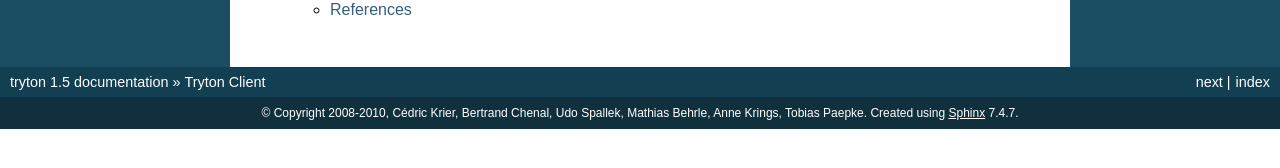
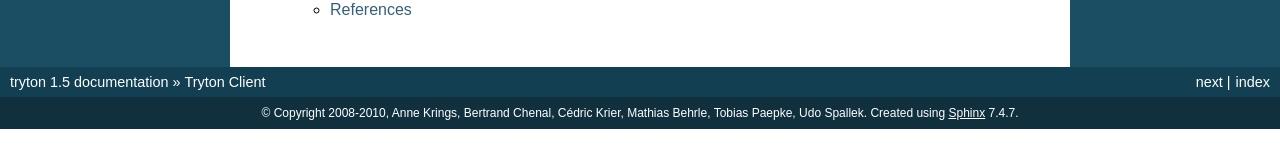
Before and after one commit to tryton/tryton-client, a Sphinx documentation site: the page built from doc/index.rst, in a window 1280 px wide. Shown: the part 378-546 px from the top of the page. Built offline with Sphinx 7.4.7, drawn with Linux system fonts in a browser that asks for light colours.

```diff
--- a/doc/conf.py
+++ b/doc/conf.py
@@ -40,8 +40,8 @@ master_doc = 'index'
 
 # General information about the project.
 project = 'tryton'
-copyright = u'2008-2010,  Cédric Krier, Bertrand Chenal, Udo Spallek,\
-             Mathias Behrle, Anne Krings, Tobias Paepke'
+copyright = u'2008-2010,  Anne Krings, Bertrand Chenal, Cédric Krier, \
+             Mathias Behrle, Tobias Paepke, Udo Spallek'
 
 # The version info for the project you're documenting, acts as replacement for
 # |version| and |release|, also used in various other places throughout the
@@ -176,8 +176,8 @@ htmlhelp_basename = 'trytonddoc'
 # (source start file, target name, title, author, documentclass [howto/manual]).
 latex_documents = [
   ('index', 'tryton.tex', 'tryton Documentation',
-   u'Udo Spallek,  Cédric Krier, Bertrand Chenal, Mathias Behrle, Anne Krings,\
-   Tobias Paepke', 'manual'),
+   u'Anne Krings, Bertrand Chenal, Cédric Krier, Mathias Behrle, Tobias Paepke,\
+   Udo Spallek', 'manual'),
 ]
 
 # The name of an image file (relative to this directory) to place at the top of
```
